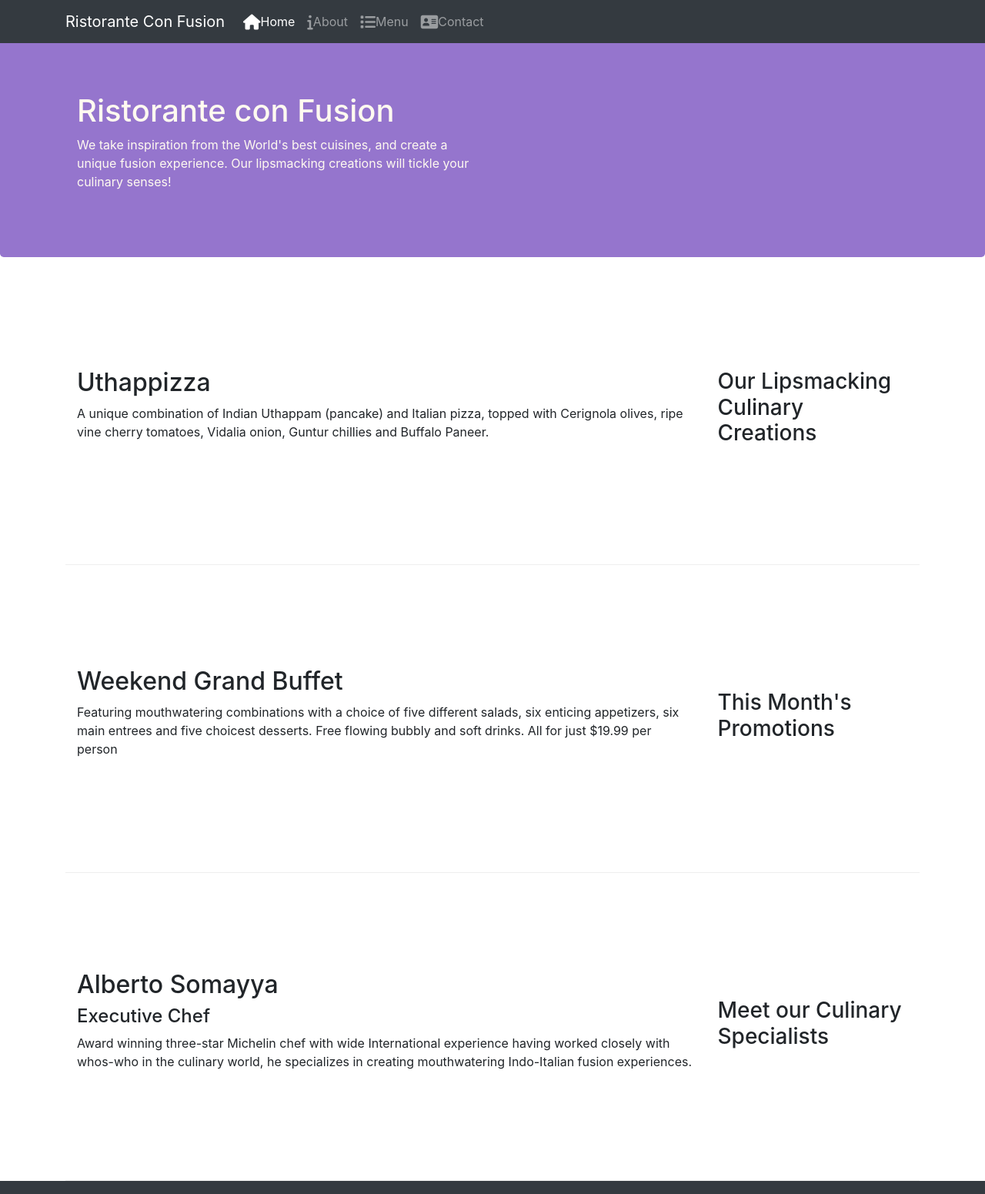
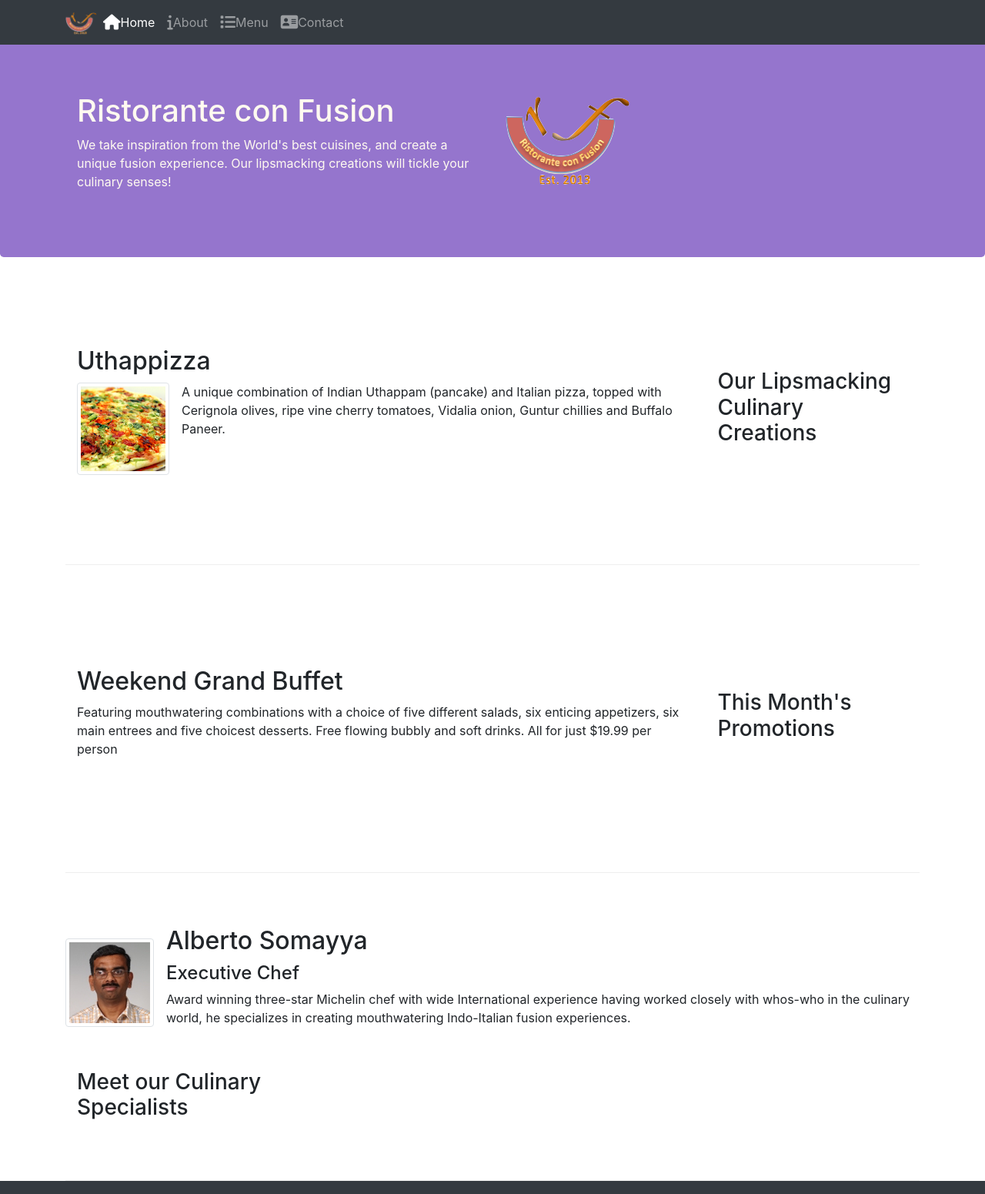
Before and after one commit to Ali-consciousroad/bootstrap4MernStack, a plain HTML site: page index.html in a window 1280 px wide. Shown: the top 1551 px of the page at 77% size. Drawn offline with nearby package versions, Linux system fonts and the light colour scheme.

Commit message:
Images and Media

```diff
--- a/index.html
+++ b/index.html
@@ -24,7 +24,7 @@
                 <span class="navbar-toggler-icon"></span>
           </button>
 
-           <a class="navbar-brand" href="#">Ristorante Con Fusion</a>
+           <a class="navbar-brand mr-auto" href="#"><img src="img/logo.png" height="30" width="41"></a>
             <!-- hide the navbar for extra small and small screens -->
             <div class="collapse navbar-collapse" id="Navbar">
                 <ul class="navbar-nav mr-auto">
@@ -45,7 +45,8 @@
                     <h1>Ristorante con Fusion</h1>
                     <p>We take inspiration from the World's best cuisines, and create a unique fusion experience. Our lipsmacking creations will tickle your culinary senses!</p>
                 </div>
-                <div class="col-12 col-sm">
+                <div class="col-12 col-sm align-self center">
+                  <img src="img/logo.png" class="img-fluid">
                 </div>
             </div>
         </div>
@@ -59,7 +60,16 @@
             </div>
             <div class="col-12 col-sm order-sm-first col-md">
                 <h2>Uthappizza</h2>
-                <p class="d-none d-sm-block">A unique combination of Indian Uthappam (pancake) and Italian pizza, topped with Cerignola olives, ripe vine cherry tomatoes, Vidalia onion, Guntur chillies and Buffalo Paneer.</p>
+                <div class="media">
+                    <img class="d-flex mr-3 img-thumbnail align-self-center"
+                            src="img/uthappizza.png" alt="Uthappizza">
+                    <div class="media-body">
+                        <p class="d-none d-sm-block">A unique combination of Indian Uthappam (pancake) and
+                            Italian pizza, topped with Cerignola olives, ripe vine
+                            cherry tomatoes, Vidalia onion, Guntur chillies and
+                            Buffalo Paneer.</p>
+                    </div>
+                </div>
             </div>
         </div>
 
@@ -78,11 +88,19 @@
             <div class="col-12 col-sm-4 order-sm-last col-md-3">
                 <h3>Meet our Culinary Specialists</h3>
             </div>
-            <div class="col-12 col-sm-4 order-sm-first col-md">
-                <h2>Alberto Somayya</h2>
-                <h4>Executive Chef</h4>
-                <p class="d-none d-sm-block">Award winning three-star Michelin chef with wide International experience having worked closely with whos-who in the culinary world, he specializes in creating mouthwatering Indo-Italian fusion experiences. </p>
-            </div>
+            <div class="media">
+                    <img class="d-flex mr-3 img-thumbnail align-self-center"
+                            src="img/alberto.png" alt="Alberto Somayya">
+                    <div class="media-body">
+                        <h2 class="mt-0">Alberto Somayya</h2>
+                        <h4>Executive Chef</h4>
+                        <p class="d-none d-sm-block">Award winning three-star Michelin chef with wide
+                            International experience having worked closely with
+                            whos-who in the culinary world, he specializes in
+                            creating mouthwatering Indo-Italian fusion experiences.
+                            </p>
+                    </div>
+                </div>
         </div>
     </div>
 
```
Also changed, not shown: aboutus.html (+3 -2 lines), contactus.html (+3 -2 lines), img/alberto.png (added), img/buffet.png (added), img/logo.png (added), img/uthappizza.png (added), 1 other file.
